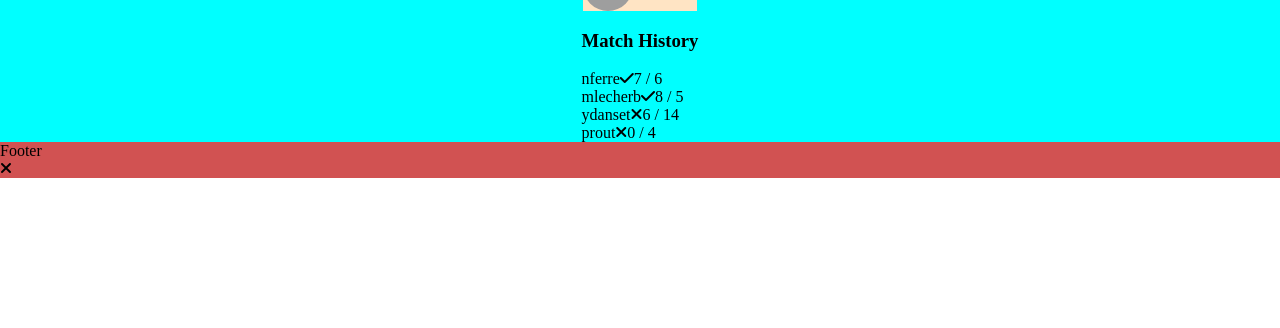
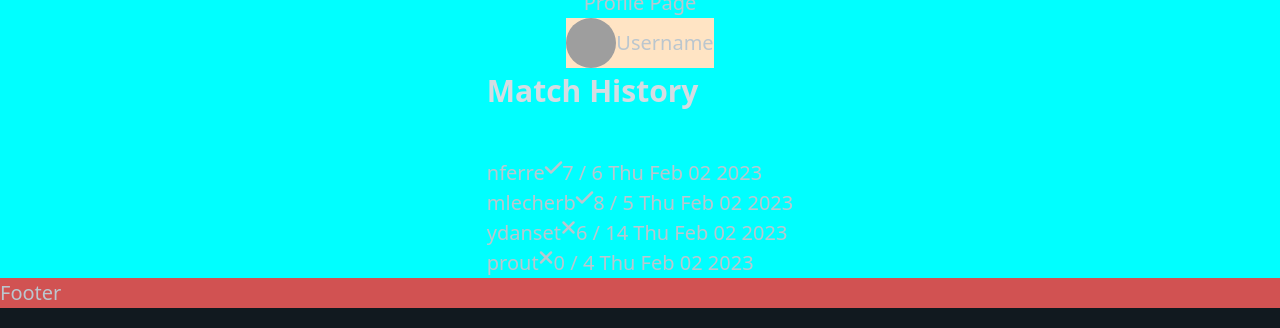
Before and after one commit to yo-dst/ft_transcendence, a SvelteKit app: page /profile in a window 1280 px wide. Shown: the part 125-453 px from the top of the page. Built offline with nearby package versions, Linux system fonts and the light colour scheme; grey boxes are pictures that could not be loaded.

Commit message:
here we go again

```diff
--- a/package.json
+++ b/package.json
@@ -20,6 +20,7 @@
 	},
 	"type": "module",
 	"dependencies": {
+		"@picocss/pico": "^1.5.7",
 		"svelte-drawer-component": "^1.2.2"
 	}
 }
--- a/src/app.html
+++ b/src/app.html
@@ -1,5 +1,5 @@
 <!DOCTYPE html>
-<html lang="en">
+<html lang="en" data-theme="dark">
 	<head>
 		<meta charset="utf-8" />
 		<link rel="icon" href="%sveltekit.assets%/favicon.png" />
--- a/src/routes/+layout.svelte
+++ b/src/routes/+layout.svelte
@@ -3,6 +3,8 @@
 </svelte:head>
 
 <script lang="ts">
+	import "../app.css";
+	import "@picocss/pico";
 	import Footer from "$lib/Footer.svelte";
 	import Navbar from "$lib/Navbar.svelte";
 </script>
@@ -15,7 +17,6 @@
 		<slot></slot>
 	</div>
 	<Footer/>
-	<i class="fa-solid fa-xmark"></i>
 </div>
 
 <style>
--- /dev/null
+++ b/src/routes/+layout.ts
@@ -0,0 +1 @@
+export const ssr = false;
--- a/src/routes/profile/+page.svelte
+++ b/src/routes/profile/+page.svelte
@@ -6,7 +6,8 @@
 			result: {
 				opponnentPoints: 6,
 				myPoints: 7
-			}
+			},
+			date: new Date().toDateString()
 		},
 		{
 			opponent: "mlecherb",
@@ -14,7 +15,8 @@
 			result: {
 				opponnentPoints: 5,
 				myPoints: 8
-			}
+			},
+			date: new Date().toDateString()
 		},
 		{
 			opponent: "ydanset",
@@ -22,7 +24,8 @@
 			result: {
 				opponnentPoints: 14,
 				myPoints: 6
-			}
+			},
+			date: new Date().toDateString()
 		},
 		{
 			opponent: "prout",
@@ -30,7 +33,8 @@
 			result: {
 				opponnentPoints: 4,
 				myPoints: 0
-			}
+			},
+			date: new Date().toDateString()
 		}
 	]
 </script>
@@ -51,7 +55,7 @@
 				{:else}
 					<i class="fa-solid fa-xmark"></i>
 				{/if}
-				<div>{match.result.myPoints} / {match.result.opponnentPoints}</div>
+				<div>{match.result.myPoints} / {match.result.opponnentPoints} {match.date}</div>
 			</div>
 		{/each}
 	</div>
```
Also changed, not shown: src/app.css (added), 1 other file (tests, documents, lock files or other folders).
